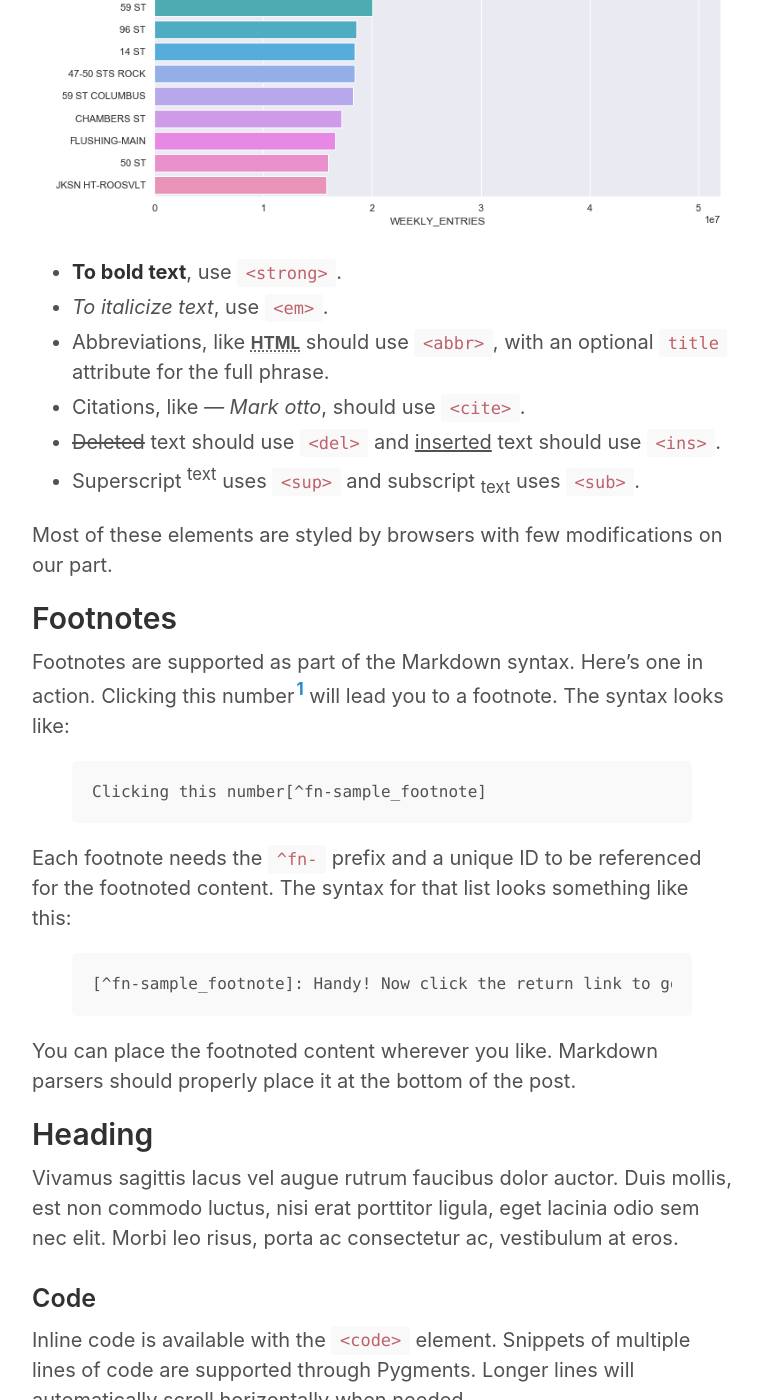
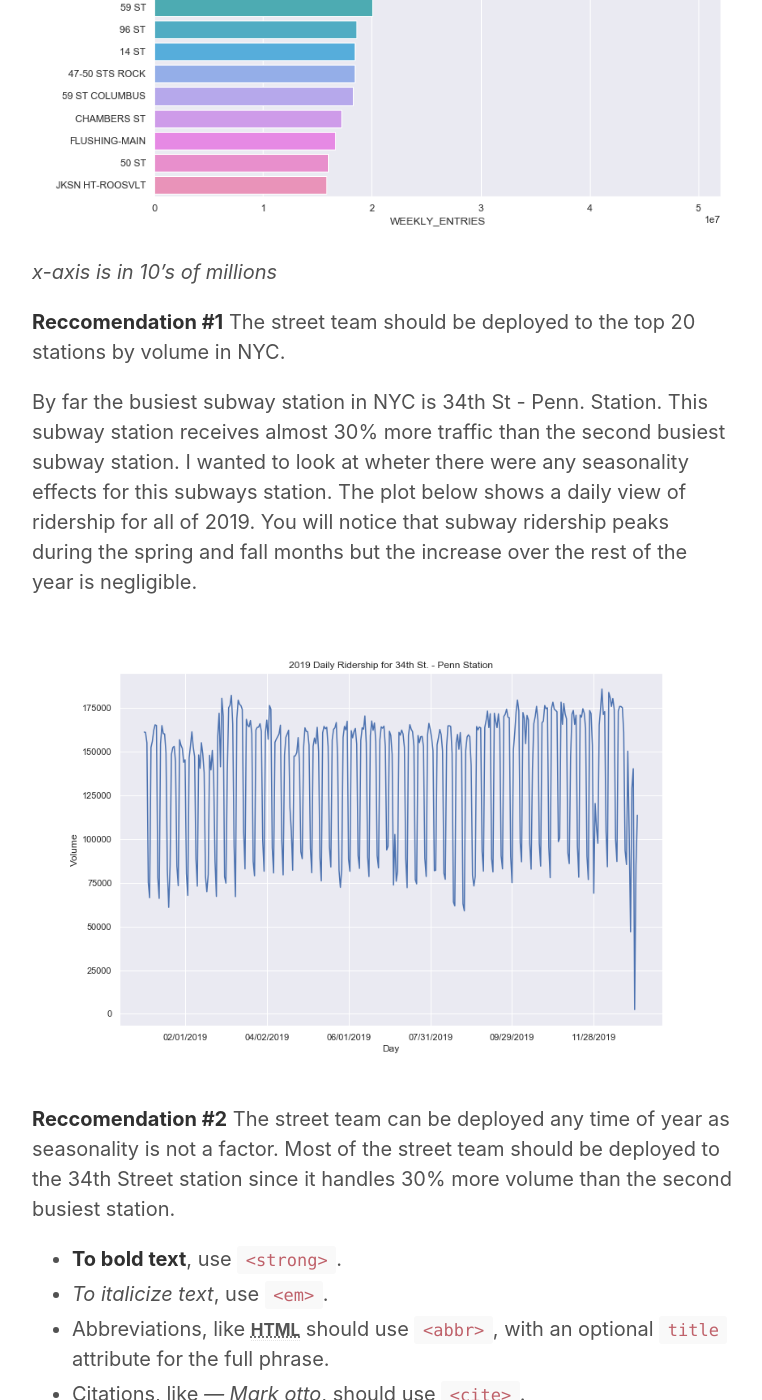
Before and after one commit to skhan-tech/skhan-tech.github.io, a Jekyll site: the page built from _posts/2020-01-10-mta-traffic-analysis.md, in a window 1280 px wide and 1400 px high, scrolled down 3705 px. Shown: the whole window, without its empty margins (258-1020 px from the left). Built offline with Jekyll 4.4.1, drawn with Linux system fonts in a browser that asks for light colours; our own code applies the rules of GitHub Pages for plain Markdown files.

Commit message:
Update 2020-01-10-mta-traffic-analysis.md

```diff
--- a/_posts/2020-01-10-mta-traffic-analysis.md
+++ b/_posts/2020-01-10-mta-traffic-analysis.md
@@ -39,6 +39,20 @@ Once the data was identified, i had to do some basic analysis to get a better se
 The first thing i had to do to get a sense of where the street team should be deployed is to look at the yearly aggregate counts for all unique subway station entries. The graph below represents the yearly entry totals for the top 20 subway stations.
 
 ![Top 20 Stations]({{ site.url }}/images/TopTwentyStations-2019-Agg.png)
+
+*x-axis is in 10's of millions*
+
+**Reccomendation #1**
+The street team should be deployed to the top 20 stations by volume in NYC.
+
+By far the busiest subway station in NYC is 34th St - Penn. Station. This subway station receives almost 30% more traffic than the second busiest subway station. I wanted to look at wheter there were any seasonality effects for this subways station. The plot below shows a daily view of ridership for all of 2019. You will notice that subway ridership peaks during the spring and fall months but the increase over the rest of the year is negligible.
+
+![Daily View]({{ site.url }}/images/34_ST-PENN_STA-Daily_Agg_Volume.png)
+
+**Reccomendation #2**
+The street team can be deployed any time of year as seasonality is not a factor. Most of the street team should be deployed to the 34th Street station since it handles 30% more volume than the second busiest station.
+
+
 
 - **To bold text**, use `<strong>`.
 - *To italicize text*, use `<em>`.
```
